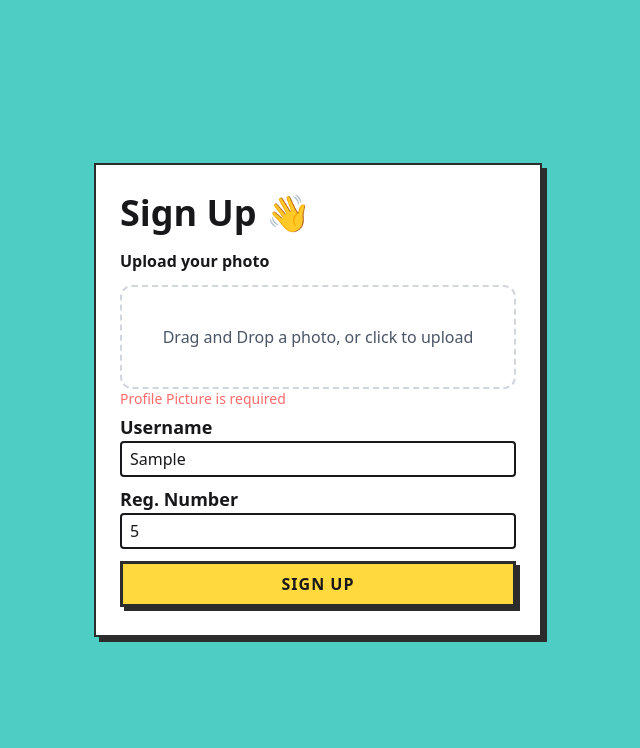
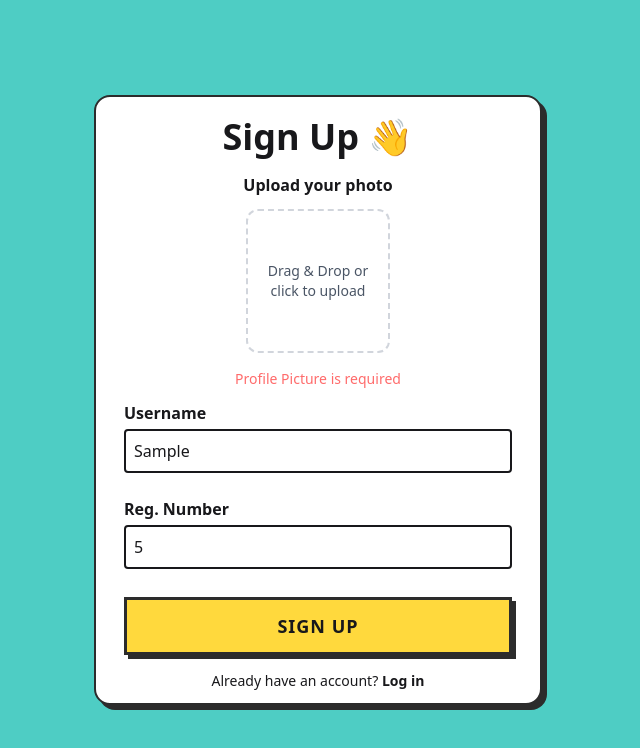
Before and after one commit to FrankLayza/CGPA, a React (Vite) app: page / in a window 1280 px wide. Both pictures are taken after typing "Sample", "5" into the empty fields and a click on the button "SIGN UP". Shown: the top 748 px of the page, without its empty margins (322-962 px from the left). Built offline with nearby package versions, Linux system fonts and the light colour scheme.

Commit message:
modified the profile section

```diff
--- a/src/components/Chart.jsx
+++ b/src/components/Chart.jsx
@@ -1,20 +1,25 @@
 import { useAppContext } from "../contexts/AppContext";
 import { BarChart, Bar, ResponsiveContainer, Tooltip, YAxis, XAxis } from "recharts";
+
 const SemesterCharts = () => {
   const { semesters } = useAppContext();
+
   const chartData = semesters.map((semester) => ({
     semester: semester.name,
     gpa: Number(semester.gpa) || 0,
   }));
+
   return (
-    <ResponsiveContainer width={"100%"} height={300}>
-      <BarChart width={150} height={50} data={chartData}>
-        <XAxis dataKey='semester' />
-        <YAxis />
-        <Tooltip />
-        <Bar dataKey="gpa" fill="#ffd93d" />
-      </BarChart>
-    </ResponsiveContainer>
+    <div className="w-full h-[300px] sm:h-[350px] md:h-[400px]">
+      <ResponsiveContainer width="100%" height="100%">
+        <BarChart data={chartData} margin={{ top: 20, right: 20, left: -40, bottom: 20 }}>
+          <XAxis dataKey="semester" />
+          <YAxis domain={[0, 5]} />
+          <Tooltip />
+          <Bar dataKey="gpa" fill="#ffd93d" radius={[8, 8, 0, 0]} />
+        </BarChart>
+      </ResponsiveContainer>
+    </div>
   );
 };
 
--- a/src/components/Navbar.jsx
+++ b/src/components/Navbar.jsx
@@ -1,5 +1,7 @@
+import { UserRoundPen } from "lucide-react";
 import { useAppContext } from "../contexts/AppContext";
 import { Link } from "react-router-dom";
+import { LogOut } from "lucide-react";
 const Navbar = () => {
   const { preview } = useAppContext();
   return (
@@ -10,24 +12,32 @@ const Navbar = () => {
         <Link to={"/home"} className="text-3xl font-bold">
           GPAlytics
         </Link>
-        <div className="avatar dropdown dropdown-bottom dropdown-hover size-9 cursor-pointer">
+        <div className="avatar dropdown dropdown-bottom size-9 cursor-pointer">
           <div
             tabIndex={0}
             className="ring-neutral ring-offset-base-100 rounded-full ring-2 ring-offset-2"
           >
             <img src={preview.img} alt="Profile Picture" />
           </div>
-          <ul
+          <div
             tabIndex={0}
-            className="dropdown-content menu bg-base-100 rounded-box z-1 w-20 p-2 shadow-sm"
+            className="dropdown-content menu bg-base-100 rounded-box z-1 w-fit px-2 py-1 -ml-10 mt-2 shadow-sm"
           >
+            <ul>
+              <div className="flex items-center">
+                <UserRoundPen className="text-neo-red size-4" />
                 <li>
                   <a>Profile</a>
                 </li>
+              </div>
+              <div className="flex items-center">
+                <LogOut className="size-4 text-neo-red" />
                 <li>
-              <Link to={'/'}>Logout</Link>
+                  <Link to={"/"}>Logout</Link>
                 </li>
+              </div>
             </ul>
+          </div>
         </div>
       </div>
     </div>
--- a/src/contexts/AppContext.jsx
+++ b/src/contexts/AppContext.jsx
@@ -43,9 +43,13 @@ export const AppContextProvider = ({ children }) => {
 
 const getTotalCourses = (semesters) => {
   return semesters.reduce((total, semester) => {
-    return total + semester.rows.length
-  }, 0)
-}
+    const validCourses = semester.rows.filter(
+      (row) => row.course && row.course.trim() !== ""
+    );
+    return total + validCourses.length;
+  }, 0);
+};
+
 
   return (
     <AppContext.Provider value={{ total, setTotal, semesters, setSemester, preview, setPreview, calculateCGPA, getTotalCourses }}>
--- a/src/pages/SignUp.jsx
+++ b/src/pages/SignUp.jsx
@@ -1,5 +1,4 @@
 import { useNavigate } from "react-router-dom";
-// import { useState } from "react";
 import { useAppContext } from "../contexts/AppContext";
 import { useForm } from "react-hook-form";
 import * as yup from "yup";
@@ -21,10 +20,6 @@ const schema = yup.object().shape({
 });
 
 const SignUp = () => {
-  const onSubmit = (data) => {
-    console.log(data);
-    navigate("/home");
-  };
   const navigate = useNavigate();
   const {
     register,
@@ -32,16 +27,18 @@ const SignUp = () => {
     formState: { errors },
     setValue,
   } = useForm({ resolver: yupResolver(schema) });
-  // const [data, setData] = useState("");
+
   const { preview, setPreview } = useAppContext();
+
+  const onSubmit = (data) => {
+    console.log(data);
+    navigate("/home");
+  };
 
   const onDrop = (acceptedImage) => {
     const file = acceptedImage[0];
     if (file) {
-      // setPreview(URL.createObjectURL(file));
-      setPreview((prev) => {
-        return { ...prev, img: URL.createObjectURL(file) };
-      });
+      setPreview((prev) => ({ ...prev, img: URL.createObjectURL(file) }));
       setValue("photo", file, { shouldValidate: true });
     }
   };
@@ -53,20 +50,26 @@ const SignUp = () => {
   });
 
   return (
-    <>
-      <div className="flex flex-col justify-center items-center min-h-screen bg-neo-blue">
+    <div className="flex flex-col justify-center items-center min-h-screen bg-neo-blue px-4 sm:px-6 lg:px-8">
       <form
-          className="w-full max-w-md neo-form flex flex-col px-6 py-4"
+        className="w-full max-w-md neo-form flex flex-col px-6 py-5 sm:px-7 sm:py-3 rounded-2xl shadow-md bg-white"
         onSubmit={handleSubmit(onSubmit)}
       >
-          <h2 className="text-4xl font-bold mt-3 mb-4">Sign Up 👋</h2>
-          <p className="text-base font-bold">Upload your photo</p>
-          <div className="mt-3 mb-4 size-26 w-full">
+        <h2 className="text-2xl sm:text-3xl md:text-4xl font-bold mt-2 mb-4 text-center">
+          Sign Up 👋
+        </h2>
+
+        <p className="text-sm sm:text-base font-bold text-center">
+          Upload your photo
+        </p>
+
+        {/* Photo Upload */}
+        <div className="mt-3 mb-4 w-full flex justify-center">
           <div
             {...getRootProps()}
-              className={`border-2 flex items-center justify-center border-dashed size-26 w-full ${
-                preview.img ? "border-none" : "rounded-xl "
-              }  p-6 text-center cursor-pointer transition ${
+            className={`border-2 flex items-center justify-center border-dashed w-32 h-32 sm:w-36 sm:h-36 ${
+              preview.img ? "border-none" : "rounded-xl"
+            } p-4 text-center cursor-pointer transition ${
               isDragActive ? "border-blue-500 bg-blue-50" : "border-gray-300"
             }`}
           >
@@ -75,32 +78,33 @@ const SignUp = () => {
               <img
                 src={preview.img}
                 alt="Profile Preview"
-                  className="w-32 h-32 object-cover border-3 rounded-full"
+                className="w-full h-full object-cover rounded-full"
               />
             ) : (
-                <p className="text-gray-600">
-                  Drag and Drop a photo, or click to upload
+              <p className="text-gray-600 text-xs sm:text-sm">
+                Drag & Drop or click to upload
               </p>
             )}
           </div>
+        </div>
         {errors.photo && (
-              <p className="text-neo-red text-sm">{errors.photo.message}</p>
+          <p className="text-neo-red text-sm text-center">
+            {errors.photo.message}
+          </p>
         )}
-          </div>
-          <div className="my-2">
-            <label htmlFor="userName" className="text-lg font-bold">
+
+        {/* Username */}
+        <div className="my-3">
+          <label htmlFor="userName" className="text-sm sm:text-base font-bold">
             Username
-            </label>{" "}
-            <br />
+          </label>
           <input
             id="userName"
-              className="border-2 rounded px-2 py-1 w-full bg-neo-white"
+            className="border-2 rounded px-2 py-2 w-full bg-neo-white mt-1"
             {...register("userName")}
             placeholder="Username"
             onChange={(e) =>
-                setPreview((prev) => {
-                  return { ...prev, name: e.target.value };
-                })
+              setPreview((prev) => ({ ...prev, name: e.target.value }))
             }
           />
           {errors.userName && (
@@ -108,28 +112,36 @@ const SignUp = () => {
           )}
         </div>
 
-          <label className="text-lg font-bold" htmlFor="regNumber">
+        {/* Reg Number */}
+        <div className="my-3">
+          <label htmlFor="regNumber" className="text-sm sm:text-base font-bold">
             Reg. Number
           </label>
           <input
             id="regNumber"
-            className="border-2 rounded px-2 py-1 w-full bg-neo-white"
+            className="border-2 rounded px-2 py-2 w-full bg-neo-white mt-1"
             type="number"
             {...register("regNo")}
-            placeholder="Reg.Number"
+            placeholder="Reg. Number"
           />
           {errors.regNo && (
             <p className="text-neo-red text-sm">{errors.regNo.message}</p>
           )}
+        </div>
+
+        {/* Submit Button */}
         <button
           type="submit"
-            className="neo-button my-3 p-2 cursor-pointer bg-neo-yellow"
+          className="neo-button my-4 p-2 sm:p-3 cursor-pointer bg-neo-yellow text-base sm:text-lg rounded-lg transition hover:opacity-90"
         >
           Sign Up
         </button>
+
+        <p className="text-center text-xs sm:text-sm">
+          Already have an account? <span className="font-semibold">Log in</span>
+        </p>
       </form>
     </div>
-    </>
   );
 };
 
```
Also changed, not shown: src/pages/Dashboard.jsx (+32 -14 lines). Lines whose indentation alone changed are shown as unchanged.
